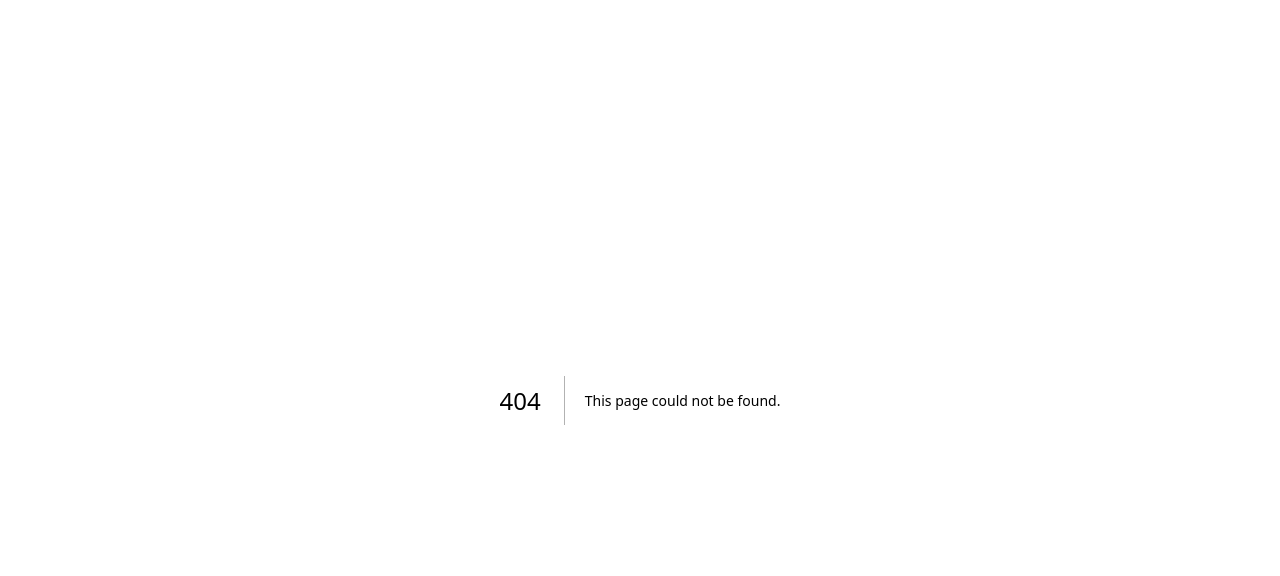
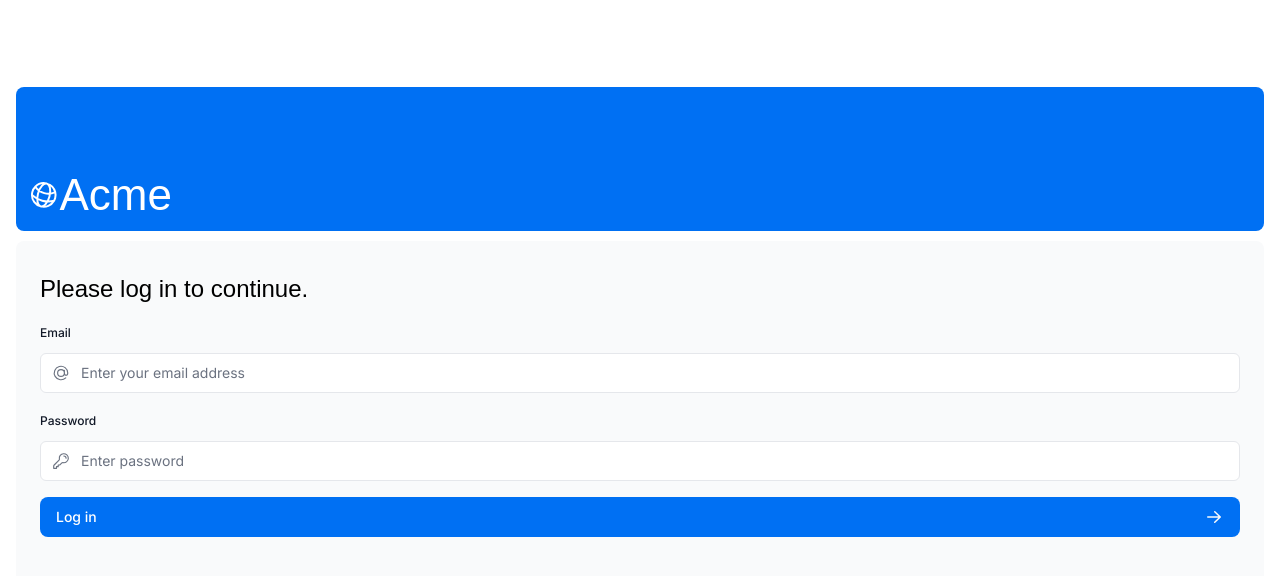
Before and after one commit to taha-amin/nextjs-dashboard, a Next.js app: page /login in a window 1280 px wide. Before the commit this address had no page. Shown: the top 576 px of the page. Built offline with nearby package versions, Linux system fonts and the light colour scheme; a web font is replaced by a local one.

Commit message:
Created login route.

```diff
--- /dev/null
+++ b/app/login/page.tsx
@@ -0,0 +1,17 @@
+import AcmeLogo from '../ui/acme-logo';
+import LoginForm from '../ui/login-form';
+
+export default function LoginPage() {
+  return (
+    <main className="flex items-center justify-center md:h-screen">
+      <div className="relative mx-auto flex w-full max-w-[400] flex-col space-y-2.5 p-4 md:-mt-32">
+        <div className="flex h-20 w-full items-end rounded-lg bg-blue-500 p-3 md:h-36">
+          <div className="w-32 text-white md:w-36">
+            <AcmeLogo />
+          </div>
+        </div>
+        <LoginForm />
+      </div>
+    </main>
+  );
+}
```
